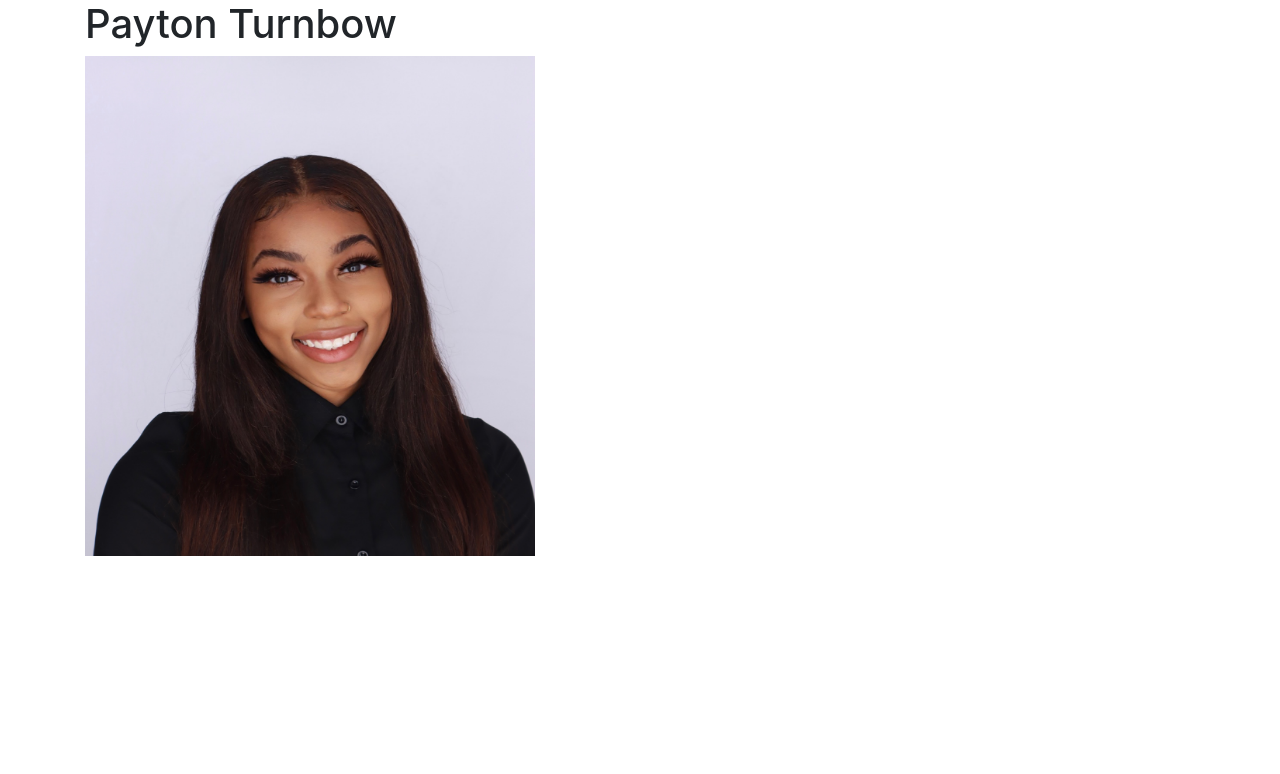
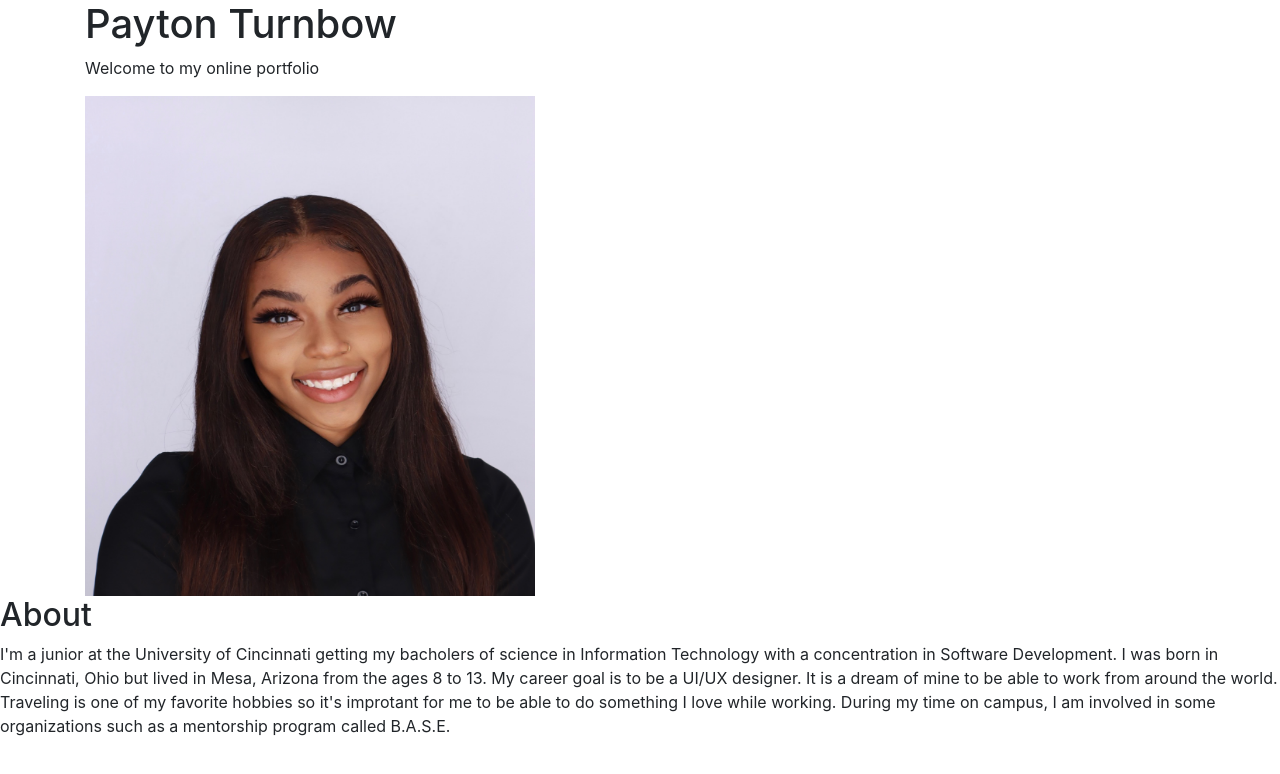
Before and after one commit to IT3049C-Students/1-online-portfolio-turnbopd, a website: page index.html in a window 1280 px wide. Drawn offline with nearby package versions, Linux system fonts and the light colour scheme.

Commit message:
added personal Background

```diff
--- a/index.html
+++ b/index.html
@@ -17,18 +17,28 @@
     <h1>
       Payton Turnbow
     </h1>
+    <p>Welcome to my online portfolio</p>
     <img src="resources/images/yourself.jpg" width="450" height="500" />
-    <!-- WORK FROM INSIDE THIS CONTAINER-->
+  </div>
+  <div class="section" id="personalBackground ">
+    <h2>
+      About
+    </h2>
+    <p>
+      I'm a junior at the University of Cincinnati getting my bacholers of science in Information Technology with a
+      concentration in Software Development.
+      I was born in Cincinnati, Ohio but lived in Mesa, Arizona from the ages 8 to 13.
+      My career goal is to be a UI/UX designer. It is a dream of mine to be able to work from around the world.
+      Traveling is one of my favorite hobbies so it's improtant for me to be able to do something I love while working.
+      During my time on campus, I am involved in some organizations such as a mentorship program called B.A.S.E.
+    </p>
+  </div>
+  <div class="section" id="experience">
+    <h2>
 
+    </h2>
+  </div>
 
-
-
-
-
-
-
-
-  </div>
 
 
 
```
